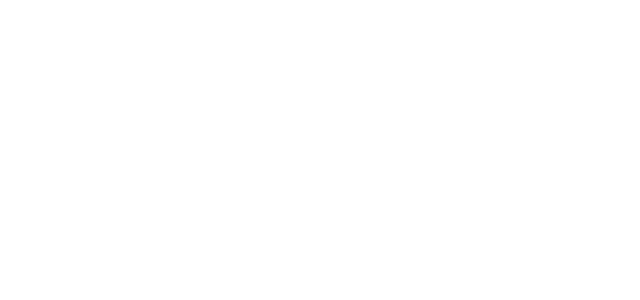
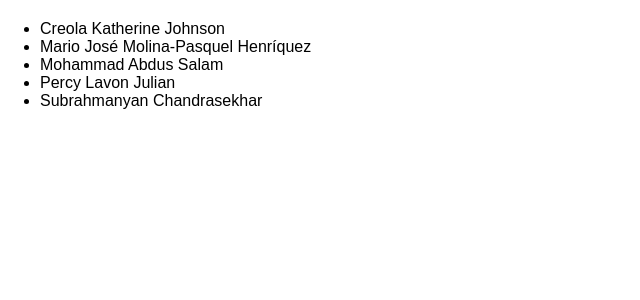
Before and after one commit to zelitosaide/react-js-course, a React (Create React App) app: page / in a window 1280 px wide. Shown: the top 300 px of the page, without its empty margins (0-640 px from the left). Built offline with nearby package versions, Linux system fonts and the light colour scheme.

Commit message:
Rendering Lists

```diff
--- a/src/App.js
+++ b/src/App.js
@@ -27,6 +27,8 @@
 // import PassingPropsToAComponent from "./learn/learn-react/describing-the-ui/passing-props-to-a-component";
 
 // import ConditionalRendering from "./learn/learn-react/describing-the-ui/conditional-rendering";
+
+import RenderingLists from "./learn/learn-react/describing-the-ui/rendering-lists";
 
 function App() {
   return (
@@ -59,6 +61,8 @@ function App() {
       {/* <PassingPropsToAComponent /> */}
 
       {/* <ConditionalRendering /> */}
+
+      <RenderingLists />
     </>
   );
 }
```
